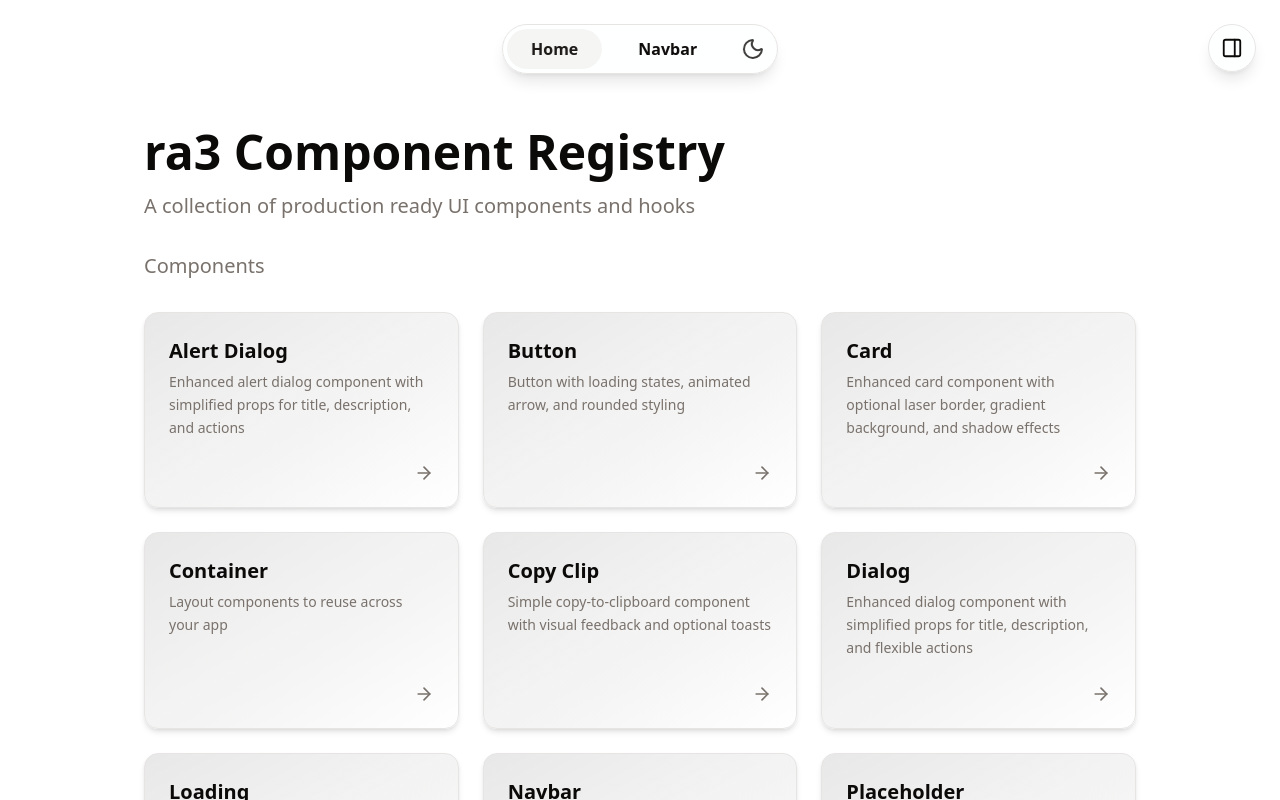
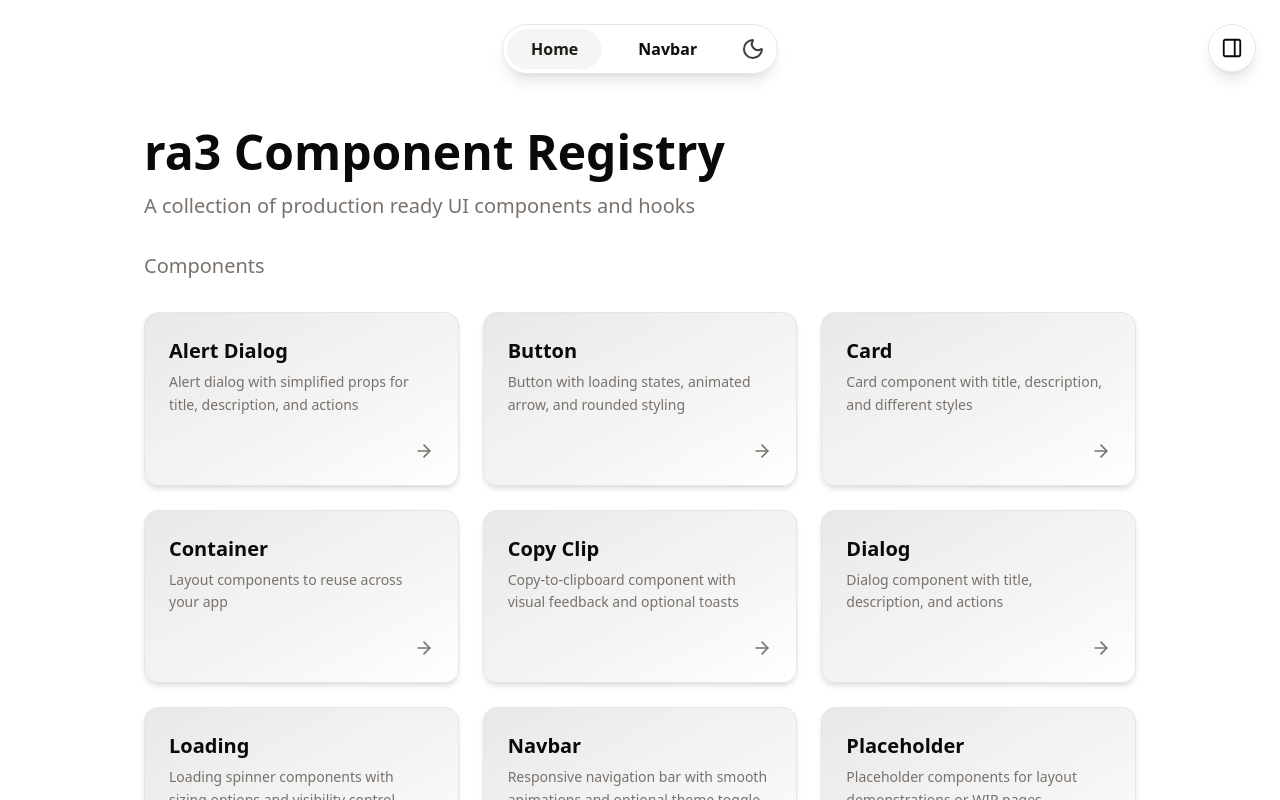
Before and after one commit to ra3333333leven/ra3-registry, a Next.js app: page / in a window 1280 px wide. Built offline with nearby package versions, Linux system fonts and the light colour scheme; no server answers.

Commit message:
registrty name change:

```diff
--- a/src/registry/index.ts
+++ b/src/registry/index.ts
@@ -13,7 +13,7 @@ export const registry: Registry = [
     name: 'alert-dialog',
     type: 'registry:ui',
     description:
-      'Enhanced alert dialog component with simplified props for title, description, and actions',
+      'Alert dialog with simplified props for title, description, and actions',
     files: [{ path: 'ra3-ui/alert-dialog.tsx', type: 'registry:ui' }],
     registryDependencies: ['alert-dialog'],
   },
@@ -29,8 +29,7 @@ export const registry: Registry = [
   {
     name: 'card',
     type: 'registry:ui',
-    description:
-      'Enhanced card component with optional laser border, gradient background, and shadow effects',
+    description: 'Card component with title, description, and different styles',
     files: [{ path: 'ra3-ui/card.tsx', type: 'registry:ui' }],
     registryDependencies: ['card'],
   },
@@ -44,7 +43,7 @@ export const registry: Registry = [
     name: 'copy-clip',
     type: 'registry:ui',
     description:
-      'Simple copy-to-clipboard component with visual feedback and optional toasts',
+      'Copy-to-clipboard component with visual feedback and optional toasts',
     files: [{ path: 'ra3-ui/copy-clip.tsx', type: 'registry:ui' }],
     dependencies: ['lucide-react'],
     registryDependencies: [
@@ -55,8 +54,7 @@ export const registry: Registry = [
   {
     name: 'dialog',
     type: 'registry:ui',
-    description:
-      'Enhanced dialog component with simplified props for title, description, and flexible actions',
+    description: 'Dialog component with title, description, and actions',
     files: [{ path: 'ra3-ui/dialog.tsx', type: 'registry:ui' }],
     registryDependencies: ['dialog', 'button'],
   },
@@ -129,8 +127,7 @@ export const registry: Registry = [
   {
     name: 'skeleton',
     type: 'registry:ui',
-    description:
-      'Dynamic skeleton components that automatically resize based on their parent container',
+    description: 'Unified and composable skeleton component',
     files: [{ path: 'ra3-ui/skeleton.tsx', type: 'registry:ui' }],
     registryDependencies: ['skeleton'],
   },
```
